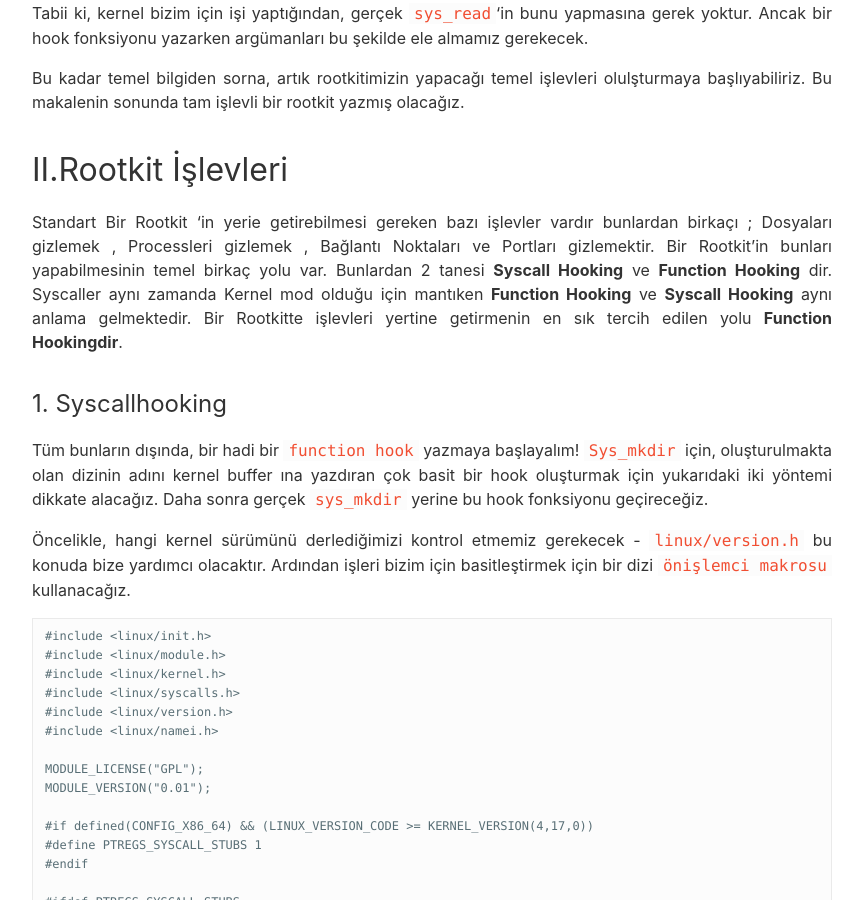
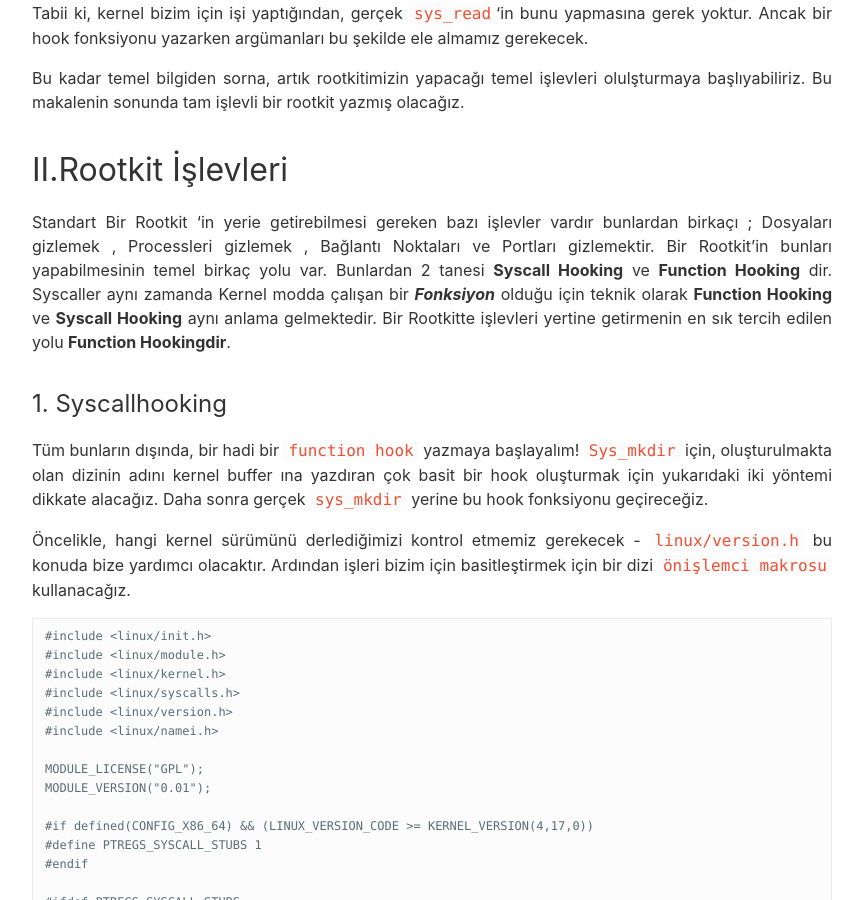
Before and after one commit to onkagitci/onkagitci, a Jekyll site: the page built from _posts/2020-12-24-Linux-Kernel-Rootkit-Development-Handbook-(Part 1).md, in a window 1280 px wide and 900 px high, scrolled down 6045 px. Shown: the whole window, without its empty margins (8-871 px from the left). Built offline with Jekyll 4.4.1, drawn with Linux system fonts in a browser that asks for light colours; some of the changed text lies outside the part shown.

Commit message:
Update 2020-12-24-Linux-Kernel-Rootkit-Development-Handbook-(Part 1).md

```diff
--- a/_posts/2020-12-24-Linux-Kernel-Rootkit-Development-Handbook-(Part 1).md
+++ b/_posts/2020-12-24-Linux-Kernel-Rootkit-Development-Handbook-(Part 1).md
@@ -254,7 +254,7 @@
 
 # II.Rootkit İşlevleri
 
-Standart Bir Rootkit 'in yerie getirebilmesi gereken bazı işlevler vardır bunlardan birkaçı ; Dosyaları gizlemek , Processleri gizlemek , Bağlantı Noktaları ve Portları gizlemektir. Bir Rootkit'in bunları yapabilmesinin temel birkaç yolu var. Bunlardan 2 tanesi **Syscall Hooking** ve **Function Hooking** dir. Syscaller aynı zamanda Kernel mod olduğu için mantıken **Function Hooking** ve **Syscall Hooking** aynı anlama gelmektedir. Bir Rootkitte işlevleri yertine getirmenin en sık tercih edilen yolu **Function Hookingdir**.
+Standart Bir Rootkit 'in yerie getirebilmesi gereken bazı işlevler vardır bunlardan birkaçı ; Dosyaları gizlemek , Processleri gizlemek , Bağlantı Noktaları ve Portları gizlemektir. Bir Rootkit'in bunları yapabilmesinin temel birkaç yolu var. Bunlardan 2 tanesi **Syscall Hooking** ve **Function Hooking** dir. Syscaller aynı zamanda Kernel modda çalışan bir ***Fonksiyon*** olduğu için teknik olarak **Function Hooking** ve **Syscall Hooking** aynı anlama gelmektedir. Bir Rootkitte işlevleri yertine getirmenin en sık tercih edilen yolu **Function Hookingdir**.
 
 ### 1. Syscallhooking
 
```
Also changed, not shown: other parts of _posts/2020-12-24-Linux-Kernel-Rootkit-Development-Handbook-(Part 1).md (+1 -1 lines).
